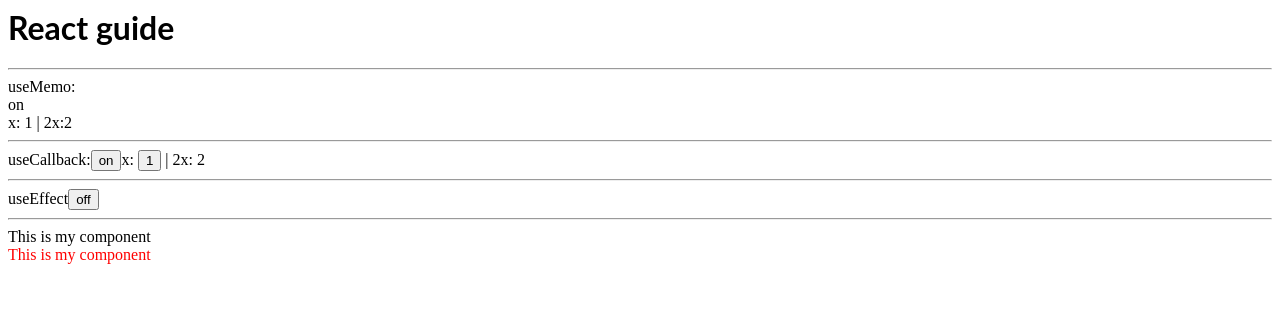
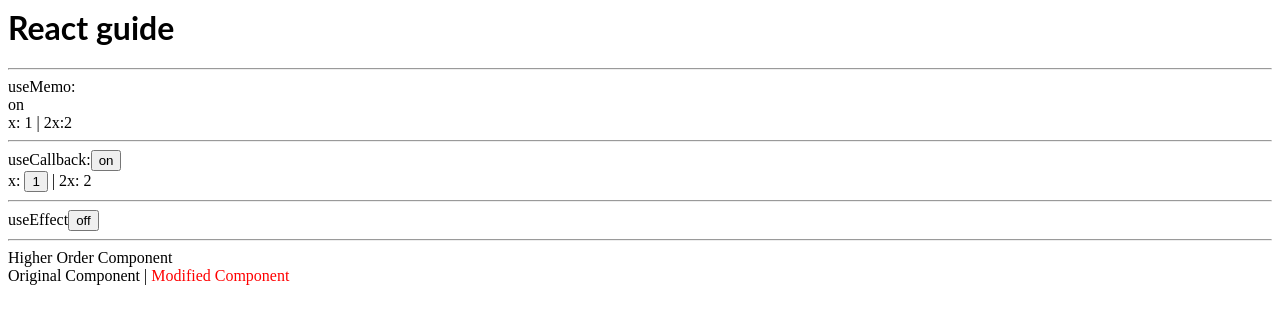
Before and after one commit to 10xvick/stackblitz-react-guide, a React (Create React App) app: page / in a window 1280 px wide. Shown: the top 324 px of the page. Built offline with nearby package versions, Linux system fonts and the light colour scheme.

Commit message:
2 files modified

```diff
--- a/examples/Ex_HOC.tsx
+++ b/examples/Ex_HOC.tsx
@@ -1,37 +1,23 @@
 
-// Define a Higher Order Component (HOC) as a function
-const withColor = (WrappedComponent, color) => {
-  // Return a new functional component
-  return (props) => {
-    // Enhance the original component with a new prop
-    // that sets the text color
-    const style = {
-      color: color,
-    };
+function SimpleComponent({type}){
+  return <>{type} Component</>
+}
 
-    // Render the wrapped component with the enhanced prop
-    return (
-      <div style={style}>
-        <WrappedComponent {...props} />
-      </div>
-    );
-  };
-};
+function HOC_generator(Component,color){
+  return (props)=>{
+    return <span style={{color:color}}> <Component {...props}/> </span>
+  }
+}
 
-// Create a simple component
-const MyComponent = (props) => {
-  return <div>This is my component</div>;
-};
+const ModifiedComponent = HOC_generator(SimpleComponent,'red')
 
-// Use the HOC to enhance MyComponent
-const RedTextComponent = withColor(MyComponent, 'red');
+export default function Ex_HOC() {
 
-// Now, use the enhanced component
-export default function Ex_HOC() {
   return (
     <div>
-      <MyComponent />
-      <RedTextComponent />
+      Higher Order Component
+      <br/>
+      <SimpleComponent type={'Original'}/> | <ModifiedComponent type={'Modified'}/>
     </div>
   );
 }
--- a/examples/Ex_useCallback.tsx
+++ b/examples/Ex_useCallback.tsx
@@ -17,6 +17,7 @@
     <div>
       useCallback:
       <button onClick={() => setFlag(!flag)}>{flag ? 'on' : 'off'}</button>
+      <br/>
       x: <button onClick={() => setCount(count + 1)}>{count}</button> |
       <List double={double} />
     </div>
```
